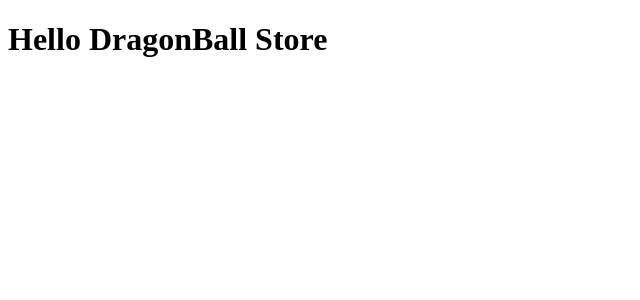
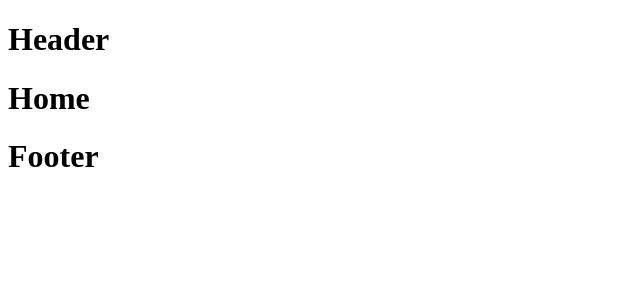
Before and after one commit to FiguartsDB/DragonBallStore, a React app: page / in a window 1280 px wide. Shown: the top 300 px of the page, without its empty margins (0-640 px from the left). Built offline with nearby package versions, Linux system fonts and the light colour scheme.

Commit message:
Agregamos configuracion de webpack y nos trajimos la dependencia de react-router-dom para manejar nuestras rutas tambien creamos un header y footer base el cual estan en un layuot para extender de esos componnetes

```diff
--- a/src/Client/components/App.jsx
+++ b/src/Client/components/App.jsx
@@ -1,5 +1,18 @@
 import React from 'react'
+import { BrowserRouter as Router, Switch, Route } from 'react-router-dom'
+import Home from "@pages/Home";
+import Layout from './Layout';
+import NotFound from './NotFound';
 
-const App = () => <h1>Hello DragonBall Store</h1>
+const App = () => (
+  <Router>
+    <Layout>
+      <Switch>
+        <Route exact path='/' component={Home} />
+        <Route component={NotFound} />
+      </Switch>
+    </Layout>
+  </Router>
+)
 
 export default App
--- /dev/null
+++ b/src/Client/components/Footer.jsx
@@ -0,0 +1,6 @@
+import React from 'react'
+
+const Footer = () => (
+  <h1>Footer</h1>
+)
+export default Footer;
--- /dev/null
+++ b/src/Client/components/Header.jsx
@@ -0,0 +1,6 @@
+import React from 'react'
+
+const Header = () => (
+  <h1>Header</h1>
+)
+export default Header;
--- /dev/null
+++ b/src/Client/components/Layout.jsx
@@ -0,0 +1,12 @@
+import React from 'react'
+import Header from './Header';
+import Footer from './Footer';
+
+const Layout = ({ children }) => (
+  <>
+    <Header />
+    {children}
+    <Footer />
+  </>
+)
+export default Layout;
--- /dev/null
+++ b/src/Client/components/NotFound.jsx
@@ -0,0 +1,14 @@
+import React from 'react'
+import { Link } from 'react-router-dom'
+
+const NotFound = () => (
+  <div className="not-found">
+    <h1>
+      Pagína no encontrada ❌ {' '}
+      <Link to='/'>
+        go home
+      </Link>
+    </h1>
+  </div>
+)
+export default NotFound;
--- a/src/Client/index.js
+++ b/src/Client/index.js
@@ -2,7 +2,7 @@
 import ReactDom from 'react-dom'
 
 // App entry point
-import App from './components/App'
+import App from '@components/App'
 
 ReactDom.render(
     <App />,
--- /dev/null
+++ b/src/Client/pages/Home.jsx
@@ -0,0 +1,7 @@
+import React from 'react'
+
+const Home = () => (
+  <h1>Home</h1>
+)
+
+export default Home;
--- a/webpack.config.js
+++ b/webpack.config.js
@@ -3,10 +3,11 @@
 
 // Bundled files dir.
 const DIR_BASE = path.join(__dirname, 'build');
+const pathResolve = (route) => path.resolve(__dirname, route);
 
 module.exports = {
     devtool: 'eval-source-map',
-    entry: './src/Client/index.js',
+    entry: path.resolve(__dirname, './src/Client/index.js'),
     output: {
         path: DIR_BASE,
         publicPath: '/',
@@ -14,10 +15,15 @@
     },
     devServer: {
         contentBase: DIR_BASE,
-        publicPath: '/'
+        publicPath: '/',
+        historyApiFallback: true, // save history routes
     },
     resolve: {
-        extensions: ['.js', '.jsx']
+        extensions: ['.js', '.jsx'],
+        alias: {
+            '@pages': pathResolve('./src/Client/pages'),
+            '@components': pathResolve('./src/Client/components')
+        }
     },
     module: {
         rules: [
@@ -53,6 +59,6 @@
             filename: './index.html',
             title: 'DragonBall Store',
             favicon: './public/favicon.ico',
-          }),
+        }),
     ]
 }
```
Also changed, not shown: package.json (+6 -11 lines), src/Client/assets/styles/index.css (added, +7 -0 lines), .babelrc (added), 1 other file (tests, documents, lock files or other folders).
